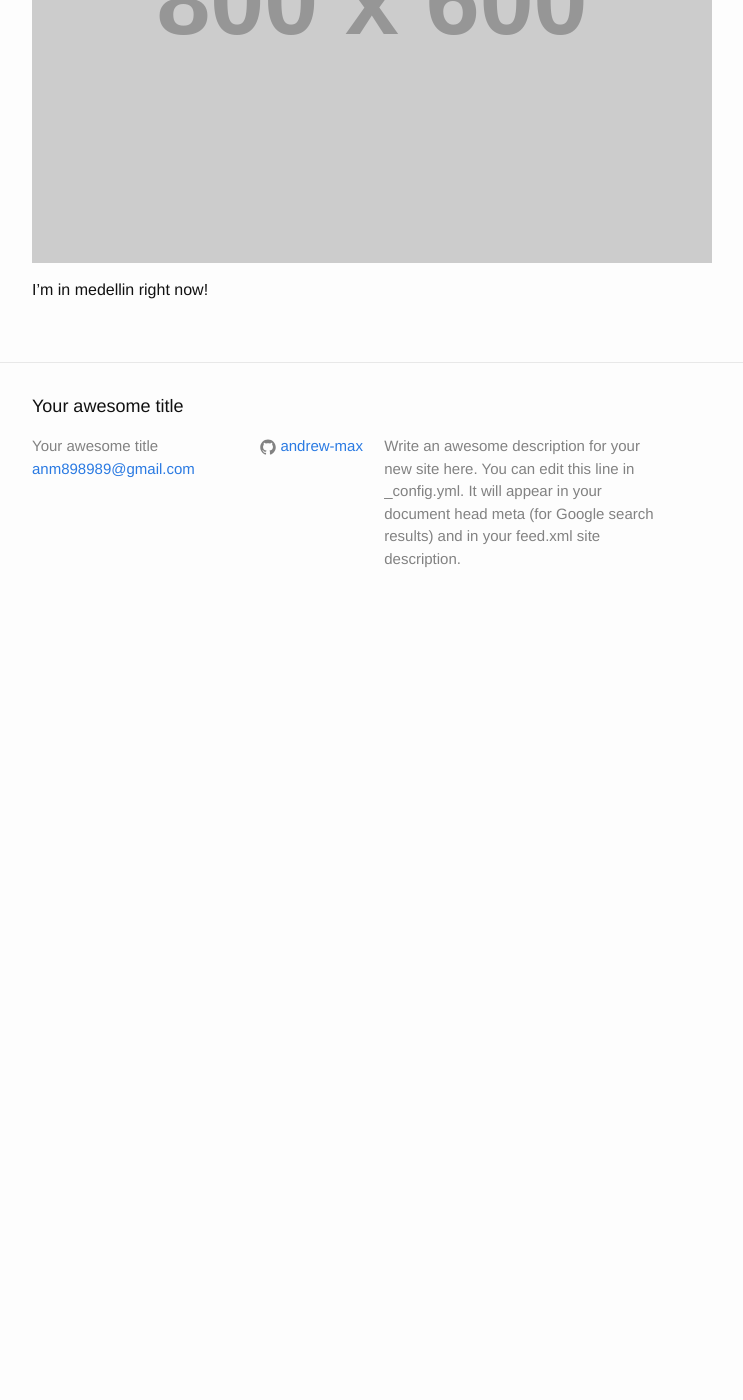
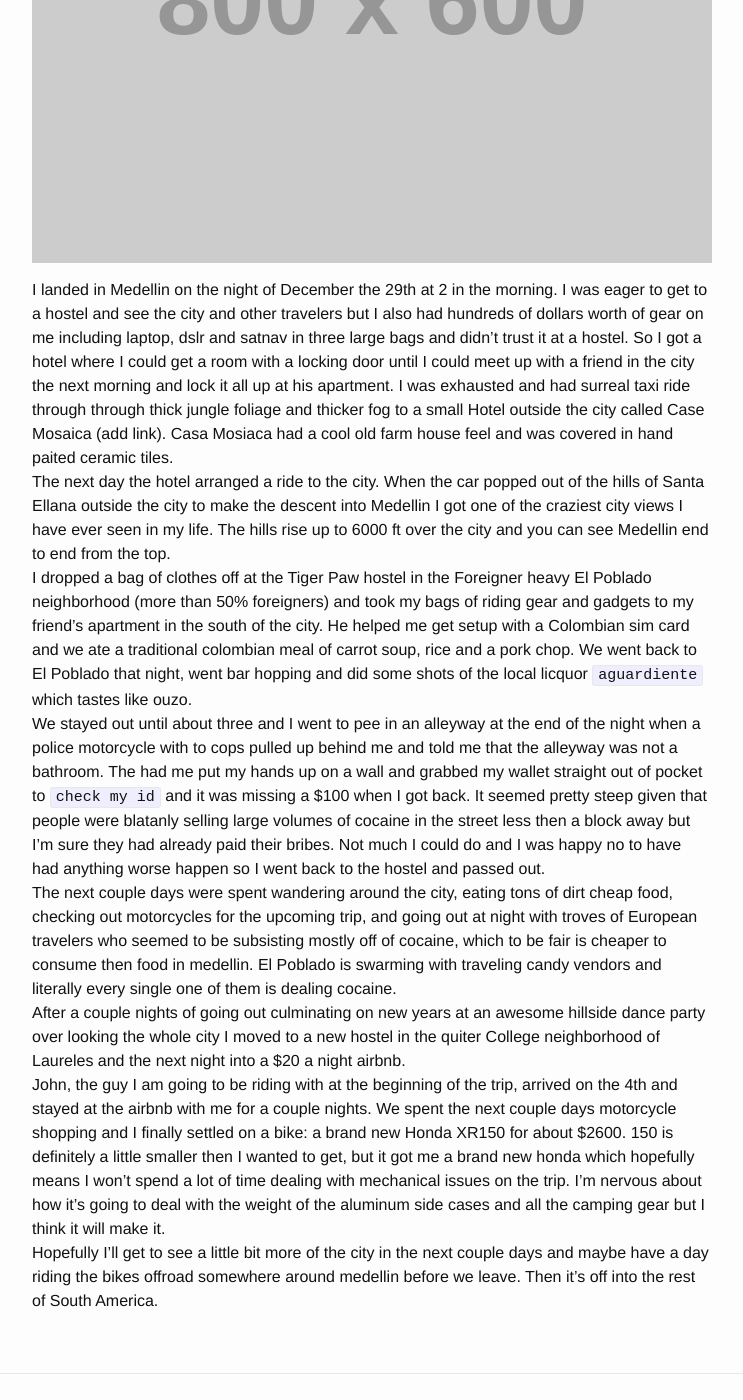
Before and after one commit to Andrew-Max/Andrew-Max.github.io, a Jekyll site: the page built from _posts/2016-01-08-medellin.markdown, in a window 1280 px wide and 1400 px high, scrolled down 602 px. Shown: the whole window, without its empty margins (268-1011 px from the left). Built offline with Jekyll 4.4.1, drawn with Linux system fonts in a browser that asks for light colours; before the commit the page ends 1232 px from its top, so only the background shows below that; some of the changed text lies outside the part shown.

Commit message:
added medellin post

```diff
--- a/_config.yml
+++ b/_config.yml
@@ -1,5 +1,5 @@
 # Site settings
-title: Your awesome title
+title: Deal With This
 email: anm898989@gmail.com
 description: > # this means to ignore newlines until "baseurl:"
   Write an awesome description for your new site here. You can edit this
--- a/_posts/2016-01-08-medellin.markdown
+++ b/_posts/2016-01-08-medellin.markdown
@@ -7,4 +7,18 @@ preview: http://placehold.it/300x300
 
 ![Picture 1](http://placehold.it/800x600)
 
-I'm in medellin right now!
+I landed in Medellin on the night of December the 29th at 2 in the morning. I was eager to get to a hostel and see the city and other travelers but I also had hundreds of dollars worth of gear on me including laptop, dslr and satnav in three large bags and didn't trust it at a hostel. So I got a hotel where I could get a room with a locking door until I could meet up with a friend in the city the next morning and lock it all up at his apartment. I was exhausted and had surreal taxi ride through through thick jungle foliage and thicker fog to a small Hotel outside the city called Case Mosaica (add link). Casa Mosiaca had a cool old farm house feel and was covered in hand paited ceramic tiles.
+<br>
+The next day the hotel arranged a ride to the city. When the car popped out of the hills of Santa Ellana outside the city to make the descent into Medellin I got one of the craziest city views I have ever seen in my life. The hills rise up to 6000 ft over the city and you can see Medellin end to end from the top.
+<br>
+I dropped a bag of clothes off at the Tiger Paw hostel in the Foreigner heavy El Poblado neighborhood (more than 50% foreigners) and took my bags of riding gear and gadgets to my friend's apartment in the south of the city. He helped me get setup with a Colombian sim card and we ate a traditional colombian meal of carrot soup, rice and a pork chop. We went back to El Poblado that night, went bar hopping and did some shots of the local licquor `aguardiente` which tastes like ouzo.
+<br>
+We stayed out until about three and I went to pee in an alleyway at the end of the night when a police motorcycle with to cops pulled up behind me and told me that the alleyway was not a bathroom. The had me put my hands up on a wall and grabbed my wallet straight out of pocket to `check my id` and it was missing a $100 when I got back. It seemed pretty steep given that people were blatanly selling large volumes of cocaine in the street less then a block away but I'm sure they had already paid their bribes. Not much I could do and I was happy no to have had anything worse happen so I went back to the hostel and passed out.
+<br>
+The next couple days were spent wandering around the city, eating tons of dirt cheap food, checking out motorcycles for the upcoming trip, and going out at night with troves of European travelers who seemed to be subsisting mostly off of cocaine, which to be fair is cheaper to consume then food in medellin. El Poblado is swarming with traveling candy vendors and literally every single one of them is dealing cocaine.
+<br>
+After a couple nights of going out culminating on new years at an awesome hillside dance party over looking the whole city I moved to a new hostel in the quiter College neighborhood of Laureles and the next night into a $20 a night airbnb.
+<br>
+John, the guy I am going to be riding with at the beginning of the trip, arrived on the 4th and stayed at the airbnb with me for a couple nights. We spent the next couple days motorcycle shopping and I finally settled on a bike: a brand new Honda XR150 for about $2600. 150 is definitely a little smaller then I wanted to get, but it got me a brand new honda which hopefully means I won't spend a lot of time dealing with mechanical issues on the trip. I'm nervous about how it's going to deal with the weight of the aluminum side cases and all the camping gear but I think it will make it.
+<br>
+Hopefully I'll get to see a little bit more of the city in the next couple days and maybe have a day riding the bikes offroad somewhere around medellin before we leave. Then it's off into the rest of South America.
```
